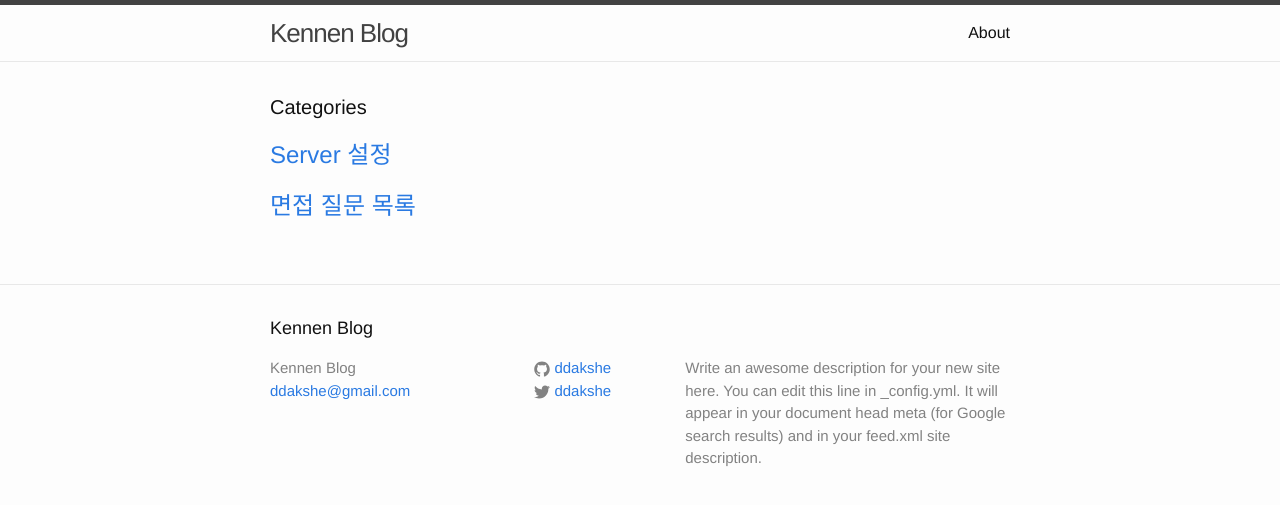
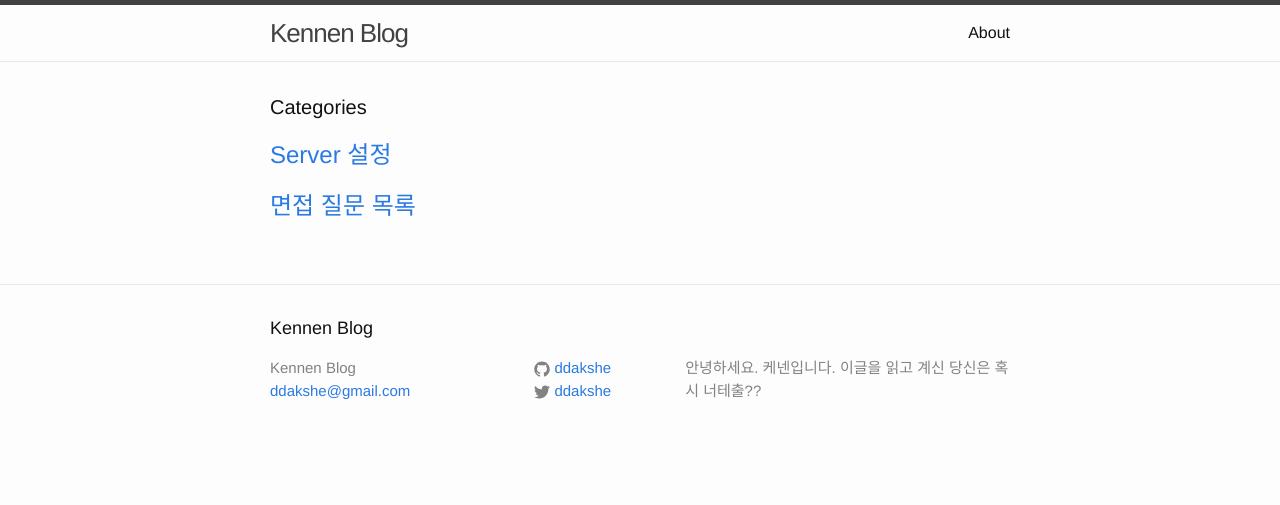
Before and after one commit to ddakshe/ddakshe.github.com, a Jekyll site: the page built from index.html, in a window 1280 px wide. Shown: the top 505 px of the page. Built offline with Jekyll 4.4.1, drawn with Linux system fonts in a browser that asks for light colours.

Commit message:
설명 변경

```diff
--- a/_config.yml
+++ b/_config.yml
@@ -9,10 +9,10 @@
 title: Kennen Blog
 email: ddakshe@gmail.com
 description: > # this means to ignore newlines until "baseurl:"
-  Write an awesome description for your new site here. You can edit this
-  line in _config.yml. It will appear in your document head meta (for
-  Google search results) and in your feed.xml site description.
-baseurl: "/blog-server" # the subpath of your site, e.g. /blog
+  안녕하세요.
+  케넨입니다.
+    이글을 읽고 계신 당신은 혹시 너테출??
+baseurl: "/" # the subpath of your site, e.g. /blog
 url: "" # the base hostname & protocol for your site
 twitter_username: ddakshe
 github_username:  ddakshe
```
